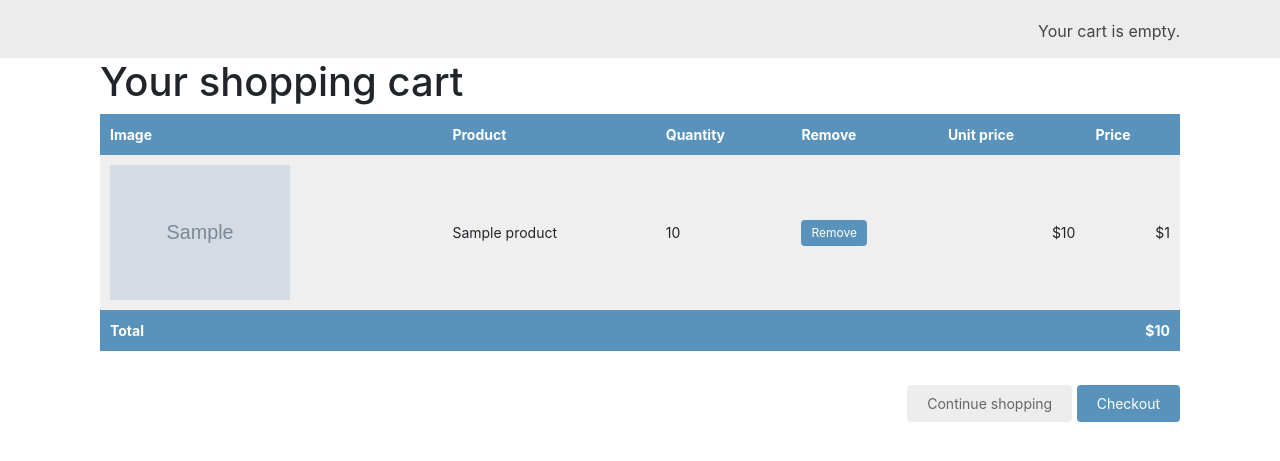
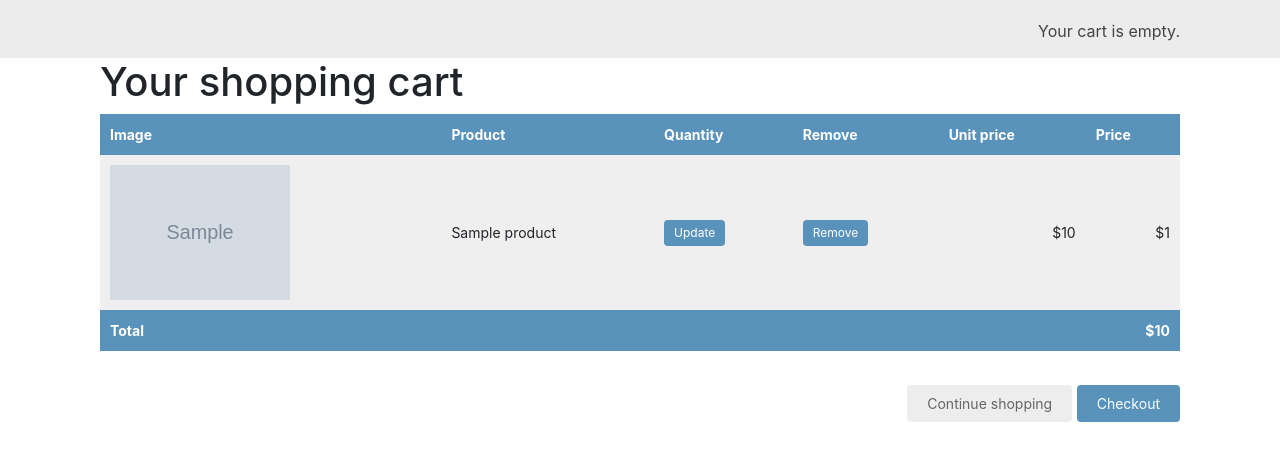
Before and after one commit to quanshuli/myshop, a Django app: template cart/templates/cart/detail.html in a window 1280 px wide. Shown: the part 53-514 px from the top of the page. Run offline with Django 3.2, Linux system fonts and the light colour scheme; the template is opened without the code that fills it: most values are stand-ins (such as "Sample title", 1, 10 or a date in 2020); grey boxes marked "Sample" are stand-in pictures; some libraries are stand-ins or nearby versions.

Commit message:
update cart

```diff
--- a/cart/templates/cart/detail.html
+++ b/cart/templates/cart/detail.html
@@ -32,7 +32,14 @@
                             </a>
                         </td>
                         <td>{{ product.name }}</td>
-                        <td>{{ item.quantity }}</td>
+                        <td>
+                            <form action="{% url 'cart:cart_add' product.id %}" method='post'>
+                                {{ item.update_quantity_form.quantity }}
+                                {{ item.update_quantity_form.quantity }}
+                                <input type='submit' value='Update'>
+                                {% csrf_token %}
+                            </form>
+                        </td>
                         <td>
                             <form action="{% url 'cart:cart_remove' product.id %}" method='post'>
                                 <input type='submit' value='Remove'>
--- a/cart/views.py
+++ b/cart/views.py
@@ -26,4 +26,8 @@
 
 def cart_detail(request):
     cart = Cart(request)
+    for item in cart:
+        item['update_quantity_form'] = CartAddProductForm(
+                                            initial={'quantity':item['quantity',
+                                                                   'override':True]})
     return render(request, 'cart/detail.html', {'cart': cart})
```
Also changed, not shown: db.sqlite3.
